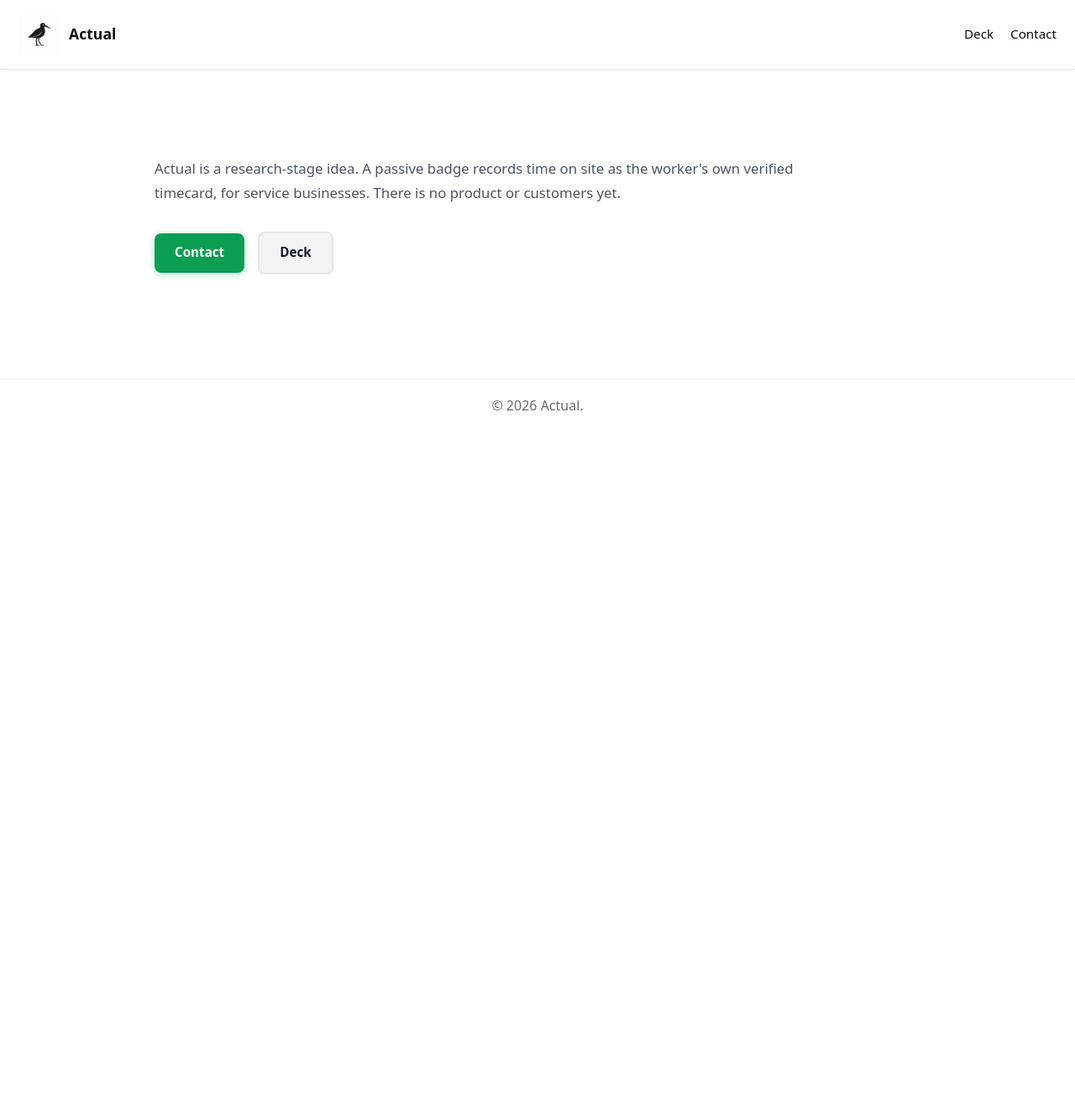
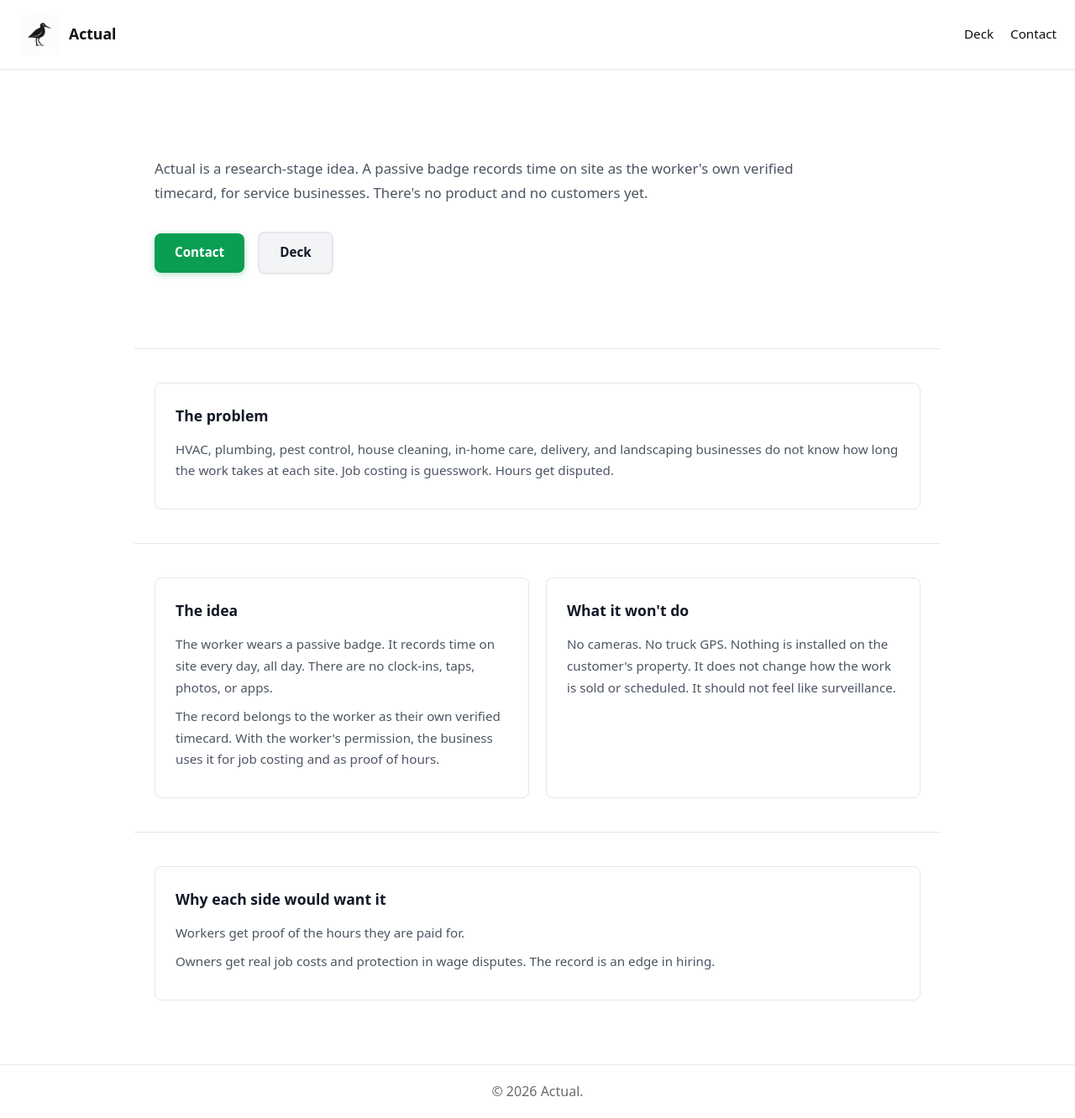
Before and after one commit to greg-e/limosa.work, a Jekyll site: the page built from index.html, in a window 1280 px wide and 1332 px high. Shown: the whole window at 84% size. Built offline with Jekyll 4.4.1, drawn with Linux system fonts in a browser that asks for light colours.

Commit message:
Add the idea to the landing page
Keep the owner's shorter opening, fix the status sentence, and add
short sections on the problem, the badge, its limits, and why workers
and owners would want the record.

Co-authored-by: Greg Ehrenberg <greg-e@users.noreply.github.com>

```diff
--- a/index.html
+++ b/index.html
@@ -6,13 +6,57 @@ title: Home
   <section class="actual-hero">
     <div class="actual-container">
       <p class="actual-hero-subtitle">
-        Actual is a research-stage idea. A passive badge records time on site as the worker's own verified timecard, for service businesses. There is no product or customers yet.
+        Actual is a research-stage idea. A passive badge records time on site as the worker's own verified timecard, for service businesses. There's no product and no customers yet.
       </p>
-
       <div class="actual-hero-actions">
         <a class="btn-primary" href="/pages/contact.html">Contact</a>
         <a class="btn-ghost" href="/actual/">Deck</a>
       </div>
     </div>
   </section>
+
+  <section class="actual-strip">
+    <div class="actual-container">
+      <div class="actual-card">
+        <h2 class="actual-card-title">The problem</h2>
+        <p class="actual-card-body">
+          HVAC, plumbing, pest control, house cleaning, in-home care, delivery, and landscaping businesses do not know how long the work takes at each site. Job costing is guesswork. Hours get disputed.
+        </p>
+      </div>
+    </div>
+  </section>
+
+  <section class="actual-strip">
+    <div class="actual-container actual-strip-grid">
+      <div class="actual-card">
+        <h2 class="actual-card-title">The idea</h2>
+        <p class="actual-card-body">
+          The worker wears a passive badge. It records time on site every day, all day. There are no clock-ins, taps, photos, or apps.
+        </p>
+        <p class="actual-card-body">
+          The record belongs to the worker as their own verified timecard. With the worker's permission, the business uses it for job costing and as proof of hours.
+        </p>
+      </div>
+      <div class="actual-card">
+        <h2 class="actual-card-title">What it won't do</h2>
+        <p class="actual-card-body">
+          No cameras. No truck GPS. Nothing is installed on the customer's property. It does not change how the work is sold or scheduled. It should not feel like surveillance.
+        </p>
+      </div>
+    </div>
+  </section>
+
+  <section class="actual-strip">
+    <div class="actual-container">
+      <div class="actual-card">
+        <h2 class="actual-card-title">Why each side would want it</h2>
+        <p class="actual-card-body">
+          Workers get proof of the hours they are paid for.
+        </p>
+        <p class="actual-card-body">
+          Owners get real job costs and protection in wage disputes. The record is an edge in hiring.
+        </p>
+      </div>
+    </div>
+  </section>
 </main>
```
